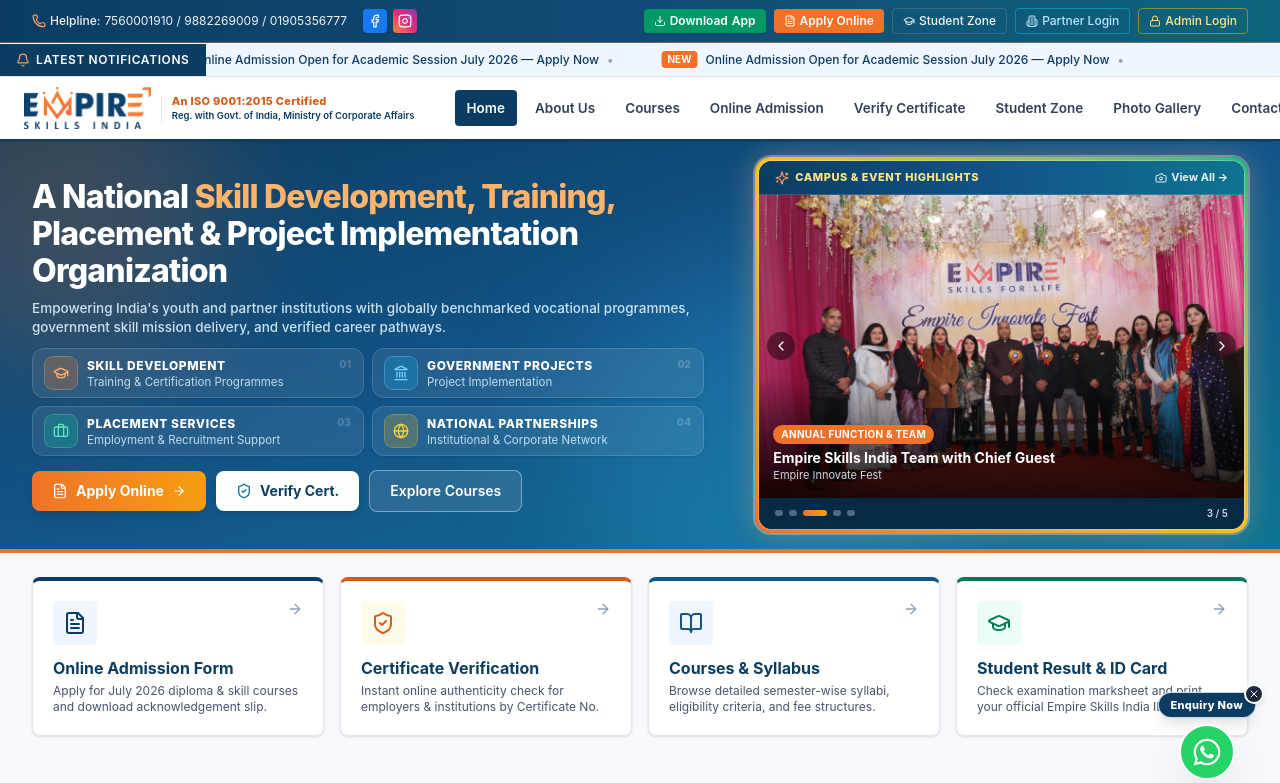
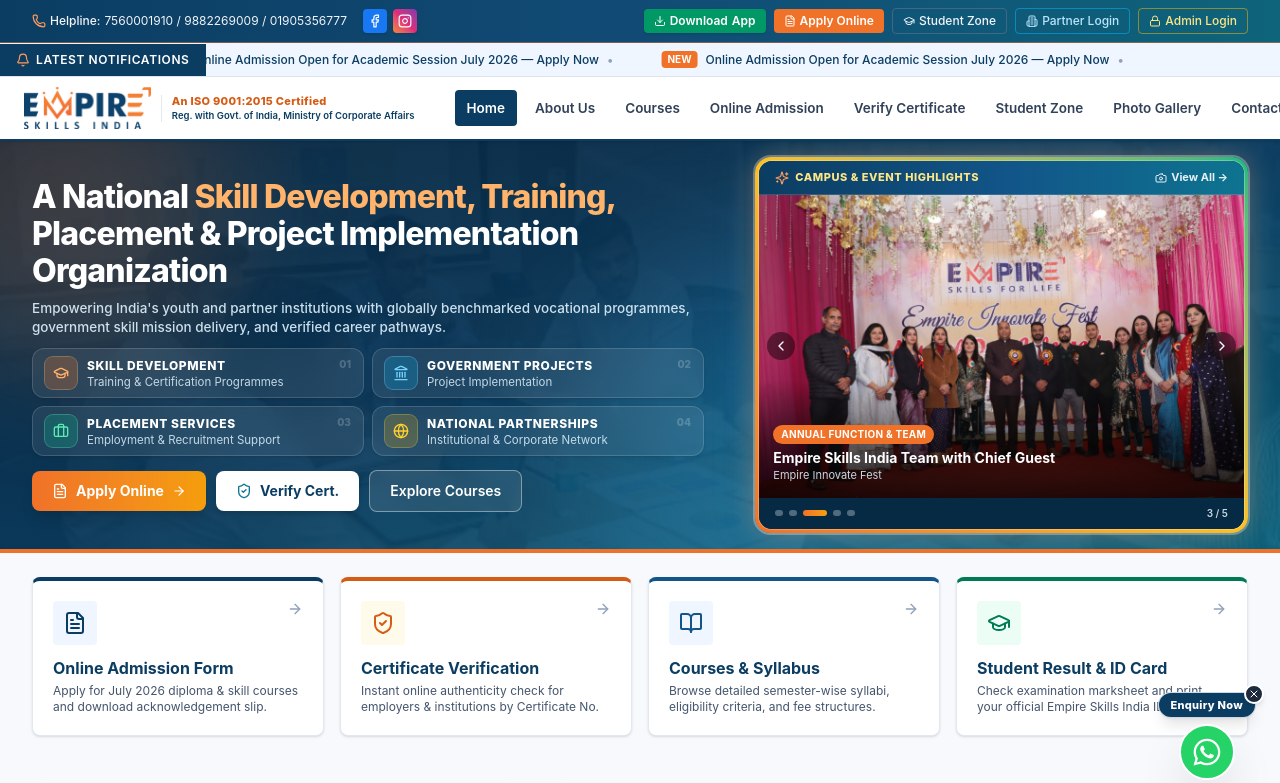
Before and after one commit to rohit786143/empireskillsindia, a Next.js app: page / in a window 1280 px wide. Shown: the top 783 px of the page. Built offline with nearby package versions, Linux system fonts and the light colour scheme; no server answers.

Commit message:
Add corporate training background photo with balanced navy-teal opacity to hero section

```diff
--- a/src/app/page.tsx
+++ b/src/app/page.tsx
@@ -61,18 +61,21 @@ export default function HomePage() {
 
   return (
     <div className="space-y-12 pb-8">
-      {/* 1. Institutional Hero Banner — Balanced Navy, Ocean Teal & Saffron Logo Palette */}
-      <section className="relative overflow-hidden bg-gradient-to-br from-[#0B3D62] via-[#135589] to-[#0E7490] text-white border-b-4 border-[#F07228]">
-        {/* Subtle luminous ambient accents */}
-        <div
-          className="pointer-events-none absolute -top-24 -left-24 w-80 h-80 rounded-full bg-[#F07228]/20 blur-3xl"
-          aria-hidden="true"
-        />
-        <div
-          className="pointer-events-none absolute -bottom-24 right-1/4 w-96 h-96 rounded-full bg-[#38BDF8]/20 blur-3xl"
-          aria-hidden="true"
-        />
-        <div className="relative max-w-7xl mx-auto px-4 sm:px-6 lg:px-8 py-3.5 sm:py-4">
+      {/* 1. Institutional Hero Banner — Corporate Training Photo + Balanced Navy-Teal Gradient */}
+      <section className="relative overflow-hidden bg-[#06243D] text-white border-b-4 border-[#F07228]">
+        {/* Background Photo Layer with tuned opacity & Navy-Teal Gradient Veil */}
+        <div className="pointer-events-none absolute inset-0" aria-hidden="true">
+          {/* eslint-disable-next-line @next/next/no-img-element */}
+          <img
+            src="/hero-bg.webp"
+            alt=""
+            className="w-full h-full object-cover object-center opacity-30"
+          />
+          <div className="absolute inset-0 bg-gradient-to-br from-[#06243D]/90 via-[#0B3D62]/80 to-[#0E7490]/75" />
+          <div className="absolute -top-24 -left-24 w-80 h-80 rounded-full bg-[#F07228]/20 blur-3xl" />
+          <div className="absolute -bottom-24 right-1/4 w-96 h-96 rounded-full bg-[#38BDF8]/20 blur-3xl" />
+        </div>
+        <div className="relative z-10 max-w-7xl mx-auto px-4 sm:px-6 lg:px-8 py-3.5 sm:py-4">
           <div className="grid grid-cols-1 lg:grid-cols-12 gap-4 lg:gap-6 items-center">
             <div className="lg:col-span-7 space-y-2.5">
               <h1 className="text-2xl sm:text-3xl lg:text-[32px] font-extrabold tracking-tight leading-[1.16] text-white">
```
Also changed, not shown: public/hero-bg.webp (added), 67 other files (tests, documents, lock files or other folders).
